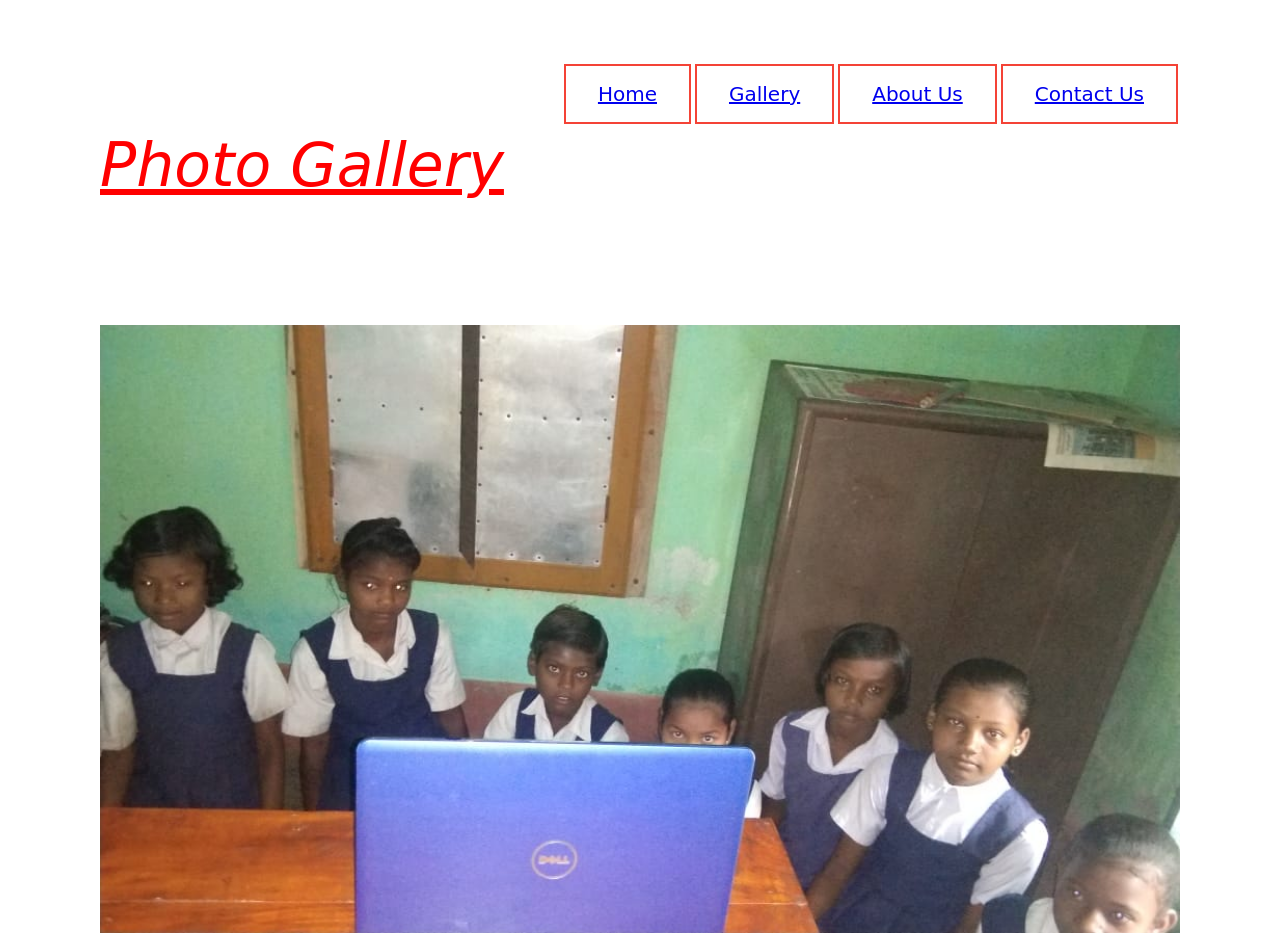
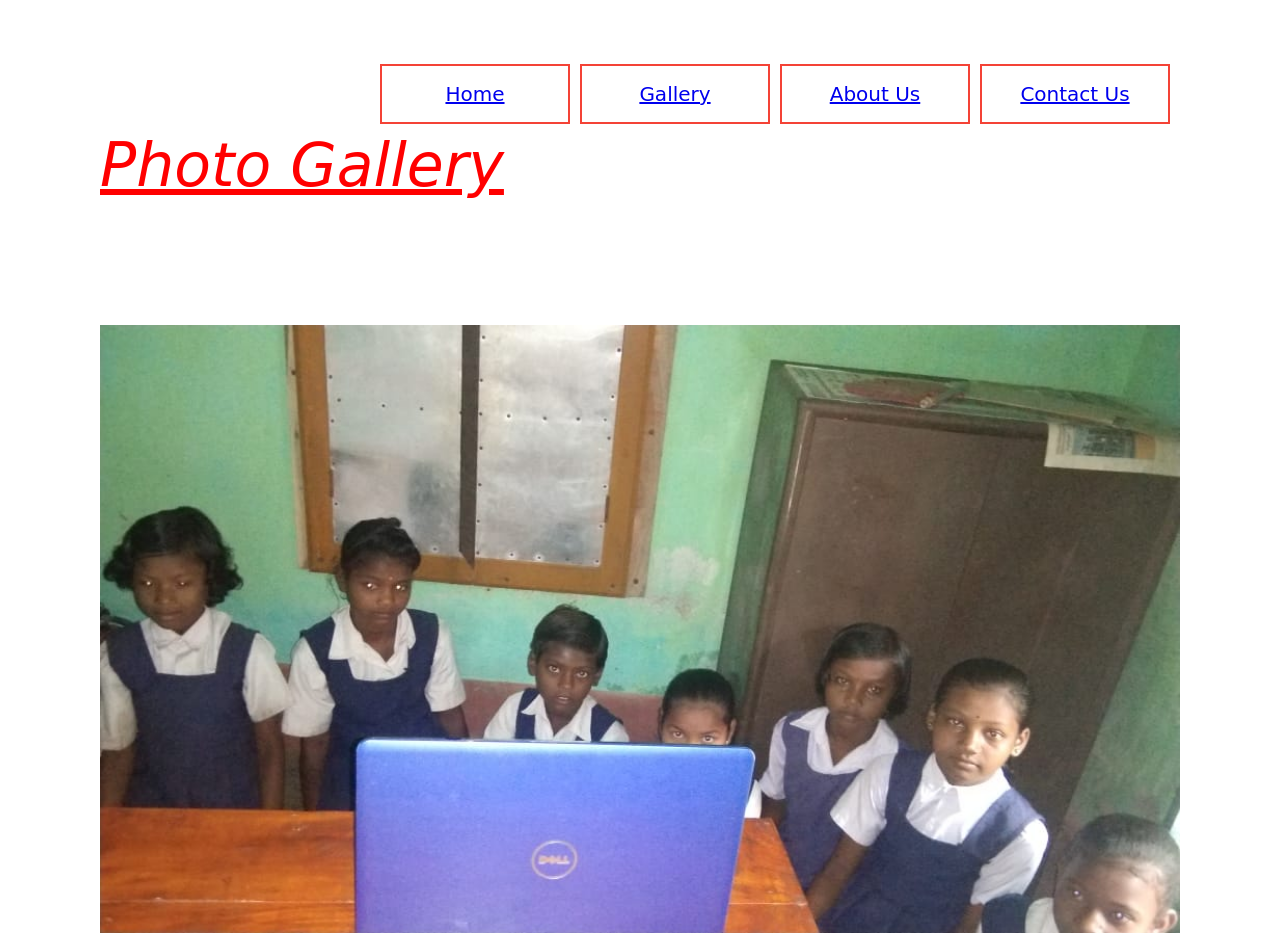
Before and after one commit to tnvrgit/read-foundation, a website: page public/gallery.html in a window 1280 px wide. Shown: the top 933 px of the page. Drawn offline with Linux system fonts and the light colour scheme.

Commit message:
14th Aug first commit\

```diff
--- a/public/gallery.html
+++ b/public/gallery.html
@@ -28,10 +28,12 @@
             font-style: oblique;
             color: black
           }
-           .button {
-            background-color: #4CAF50; /* Green */
+          .button {
+
             border: none;
-            color: white;
+            background-color: white;
+            color: black;
+            border: 2px solid #f44336;
             padding: 16px 32px;
             text-align: center;
             text-decoration: none;
@@ -42,17 +44,17 @@
             transition-duration: 0.4s;
             cursor: pointer;
             float: right;
+            position: fixed;
+            width: 190px;
             }
 
-            .button1 {
-            background-color: white;
-            color: black;
-            border: 2px solid #f44336;
-            }
-
-            .button1:hover {
+            .button:hover {
             background-color: #f44336;
             color: white;
+            }
+            .button-div {
+            float: right;
+            width: 800px;
             }
         </style>
     </head>
@@ -60,11 +62,13 @@
 
 
 
-        <button class="button button1"><a href="contact.html">Contact Us</a></button>
-        <button class="button button1"><a href="about.html">About Us</a></button>
-        <button class="button button1"><a href="gallery.html">Gallery</a></button>
-        <button class="button button1"><a href="index.html">Home</a></button>
+        <div class="button-div">
+            <button class="button" style="margin-left: 0px;"><a href="index.html">Home</a></button>
+            <button class="button" style="margin-left: 200px;"><a href="gallery.html">Gallery</a></button>
+            <button class="button" style="margin-left: 400px;"><a href="about.html">About Us</a></button>
+            <button class="button" style="margin-left: 600px;"><a href="contact.html">Contact Us</a></button>
 
+        </div>
     <p style="color:red; font-size:60px"><br><u><em>Photo Gallery</em></u></p>
 
         <p>
```
Also changed, not shown: public/about.html (+18 -14 lines), public/contact.html (+19 -14 lines), public/index.html (+17 -14 lines).
